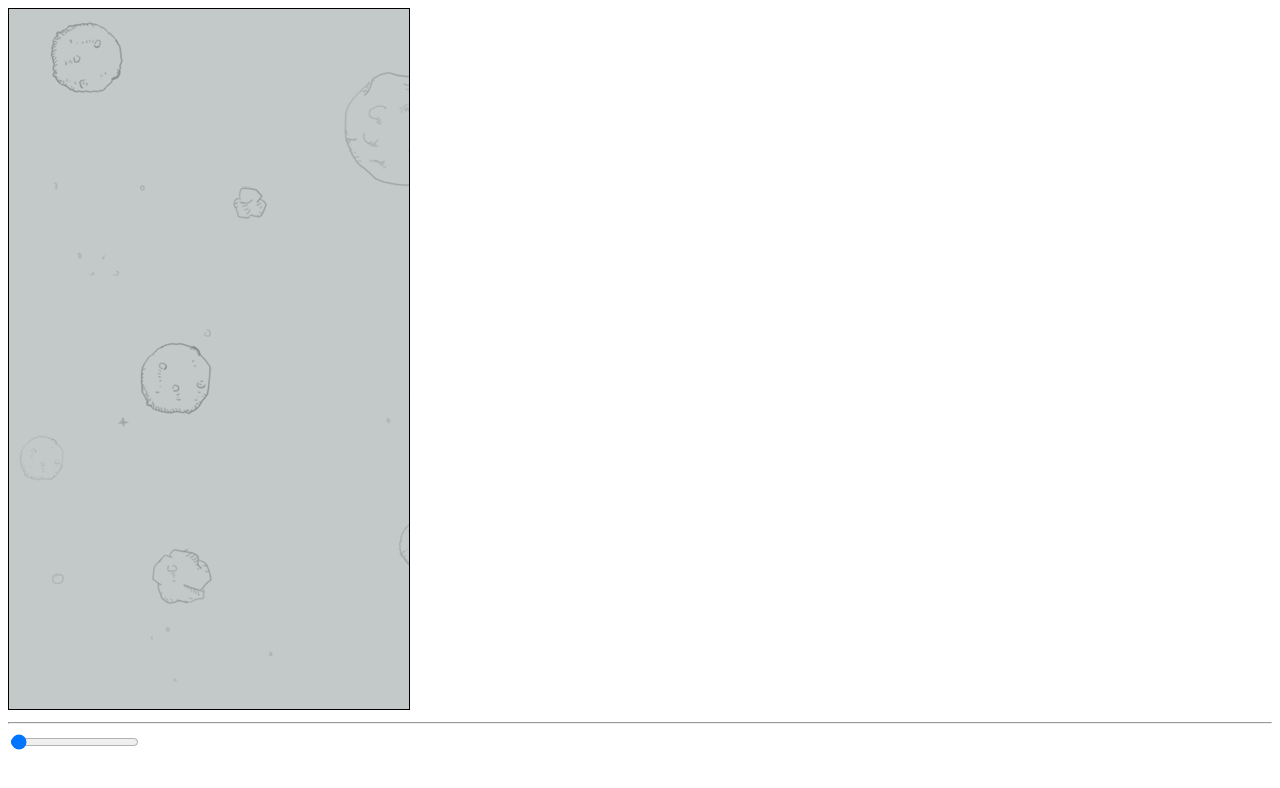
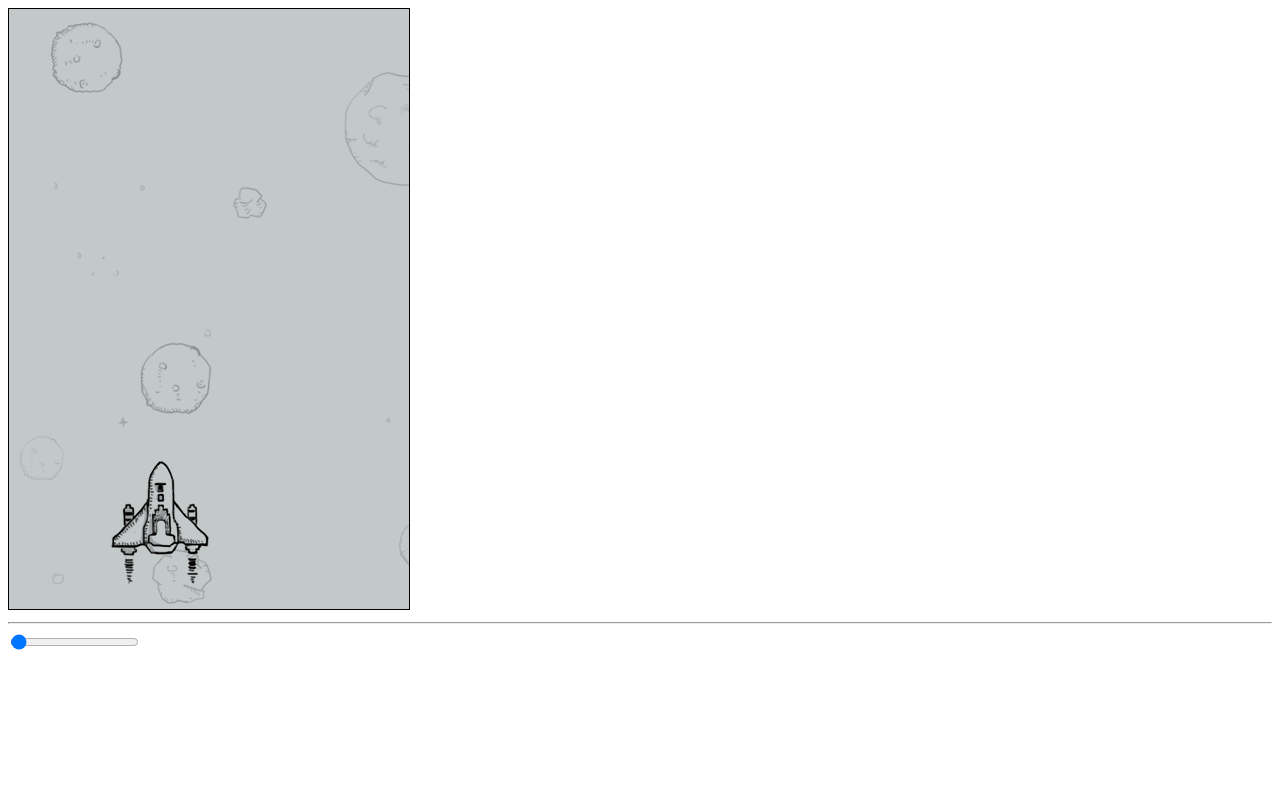
Before and after one commit to ShaojieLiu/sj-game, a plain HTML site: page 打飞机/sj_game_plane/game.html in a window 1280 px wide. Drawn offline with Linux system fonts and the light colour scheme.

Commit message:
飞机的渲染和移动

```diff
--- a/打飞机/sj_game_plane/game.html
+++ b/打飞机/sj_game_plane/game.html
@@ -28,7 +28,7 @@
         <!-- <script src='level.js'></script> -->
     </head>
     <body>
-        <canvas id="id-canvas" width="400" height="700"></canvas>
+        <canvas id="id-canvas" width="400" height="600"></canvas>
         <hr>
         <input id=id-input-speed type="range" value="1">
         <div class="">
--- a/打飞机/sj_game_plane/guagame/gua_game.js
+++ b/打飞机/sj_game_plane/guagame/gua_game.js
@@ -15,7 +15,7 @@ class GuaGame {
         window.addEventListener('keydown', event => {
             this.keydowns[event.key] = true
         })
-        window.addEventListener('keyup', function(event){
+        window.addEventListener('keyup', event => {
             self.keydowns[event.key] = false
         })
         this.init()
@@ -25,8 +25,8 @@ class GuaGame {
         this.i = this.i || new this(...args)
         return this.i
     }
-    drawImage(img) {
-        this.context.drawImage(img.texture.image, img.x, img.y)
+    drawImage(img, x, y) {
+        this.context.drawImage(img.texture.image, x || img.x, y || img.y)
     }
     // update
     update() {
@@ -77,6 +77,7 @@ class GuaGame {
     runWithScene(scene) {
         var g = this
         g.scene = scene
+        // scene.init()
         // 开始运行程序
         setTimeout(function(){
             g.runloop()
@@ -84,6 +85,7 @@ class GuaGame {
     }
     replaceScene(scene) {
         this.scene = scene
+        // scene.init()
     }
     __start(scene) {
         this.runCallback(this)
@@ -111,5 +113,6 @@ class GuaGame {
                 }
             }
         }
+
     }
 }
--- a/打飞机/sj_game_plane/guagame/gua_img.js
+++ b/打飞机/sj_game_plane/guagame/gua_img.js
@@ -1,14 +1,15 @@
 class GuaImage {
-    constructor(game, name) {
+    constructor(game, name, pos = {x: 0, y: 0}) {
+        console.log(pos)
         this.texture = game.textureByName(name)
-        this.x = 0
-        this.y = 0
+        this.x = pos.x
+        this.y = pos.y
         this.w = this.texture.w
         this.h = this.texture.h
     }
-    static new(game, name) {
-        return new this(game, name)
-    }
+    // static new(game, name, ) {
+    //     return new this(game, name)
+    // }
     draw() {
 
     }
--- a/打飞机/sj_game_plane/main.js
+++ b/打飞机/sj_game_plane/main.js
@@ -32,6 +32,7 @@ var __main = function() {
     }
     var game = GuaGame.instance(30, images, function(g){
         var s = new ScenePlaying(g)
+        // s.init()
         g.runWithScene(s)
     })
 
--- a/打飞机/sj_game_plane/scene/main/scene_playing.js
+++ b/打飞机/sj_game_plane/scene/main/scene_playing.js
@@ -2,10 +2,55 @@ class ScenePlaying extends GuaScene {
     constructor(game) {
         super(game)
         this.game = game
-        this.bg = GuaImage.new(game, 'background')
+        this.bg = new GuaImage(game, 'background')
+        this.eles = [
+            new hero(game)
+        ]
     }
     // 初始化
     draw() {
         this.game.drawImage(this.bg)
+        this.eles.forEach(ele => ele.draw())
     }
 }
+
+class hero {
+    constructor(game) {
+        this.game = game
+        this.img = new GuaImage(this.game, 'hero1', this)
+        this.x = 100
+        this.y = 450
+        this.speed = 7
+        this.init()
+    }
+
+    registerMove() {
+        const g = this.game
+        const s = this.speed
+
+        const actionDict = [
+            {a: () => {this.x -= s}},
+            {d: () => {this.x += s}},
+            {w: () => {this.y -= s}},
+            {s: () => {this.y += s}},
+        ]
+
+        const keyOf = obj => Object.keys(obj)[0]
+        const valOf = obj => obj[keyOf(obj)]
+
+        actionDict.forEach(act => g.registerAction(keyOf(act), valOf(act)))
+    }
+
+    init() {
+        this.registerMove()
+    }
+
+    draw() {
+        this.game.drawImage(this.img, this.x, this.y)
+    }
+
+    // update() {
+    //
+    // }
+}
+// class
```
